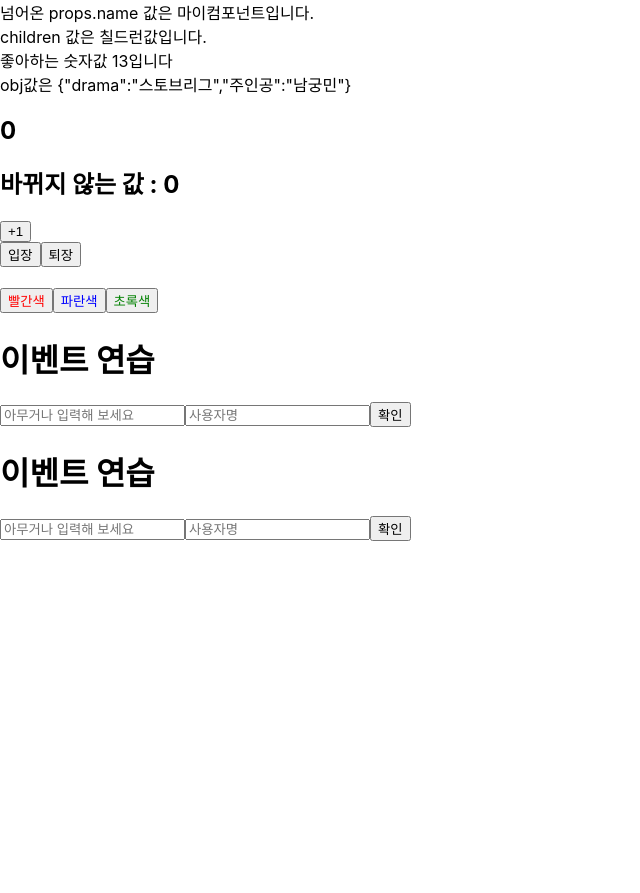
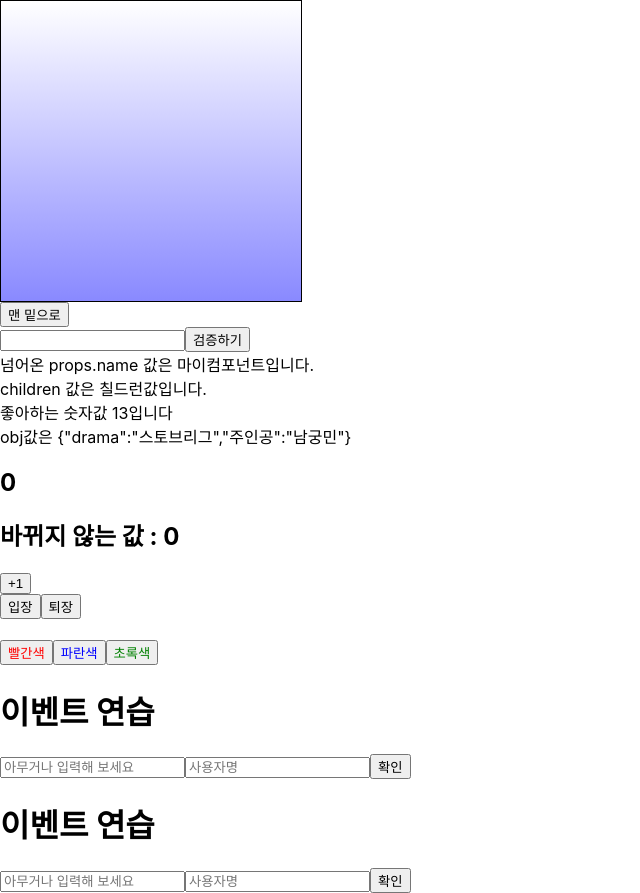
Before and after one commit to adrina-lee/reactstudy-beginnig, a React (Create React App) app: page / in a window 1280 px wide. Shown: the whole page, without its empty margins (0-640 px from the left). Before the commit the page ends 800 px from the top, so only its background shows below. Built offline with nearby package versions, Linux system fonts and the light colour scheme.

Commit message:
클래스형에서 ref 사용하기

```diff
--- a/src/App.js
+++ b/src/App.js
@@ -1,24 +1,36 @@
-import React from 'react';
+import React, {Component} from 'react';
 import './App.css';
 import MyComponent from "./MyComponent";
 import Counter from "./Counter";
 import Say from "./Say";
 import EventPractice from "./EventPractice";
 import EventPractice2 from "./EventPractice2";
+import ValidationSample from "./ValidationSample";
+import ScrollBox from "./ScrollBox";
 
-function App() {
+class App extends Component {
+  render() {
+
 
     return (
       <>
+        <div>
+          <ScrollBox ref={(ref) => this.scrollBox = ref}/>
+          <button onClick={() => this.scrollBox.scrollToBottom()}>
+            맨 밑으로
+          </button>
+        </div>
+        <ValidationSample/>
         <MyComponent name="마이컴포넌트" favoriteNum={13} obj={{drama: '스토브리그', '주인공': '남궁민',}}>
           칠드런값
         </MyComponent>
         <Counter/>
         <Say/>
-      <EventPractice />
+        <EventPractice/>
         <EventPractice2/>
       </>
     );
   }
+}
 
 export default App;
--- /dev/null
+++ b/src/ScrollBox.js
@@ -0,0 +1,40 @@
+import React, {Component} from "react";
+
+class ScrollBox extends Component {
+
+  scrollToBottom = () => {
+    const {scrollHeight, clientHeight} = this.box;
+    this.box.scrollTop = scrollHeight - clientHeight;
+  };
+
+  render() {
+    const style = {
+      border: '1px solid black',
+      height: '300px',
+      width: '300px',
+      overflow: 'auto',
+      position: 'relative',
+    };
+
+    const innerStyle = {
+      width: '100%',
+      height: '650px',
+      background: 'linear-gradient(white, blue)'
+    };
+
+
+    return (
+      <div
+        style={style}
+        ref={(ref) => {
+          this.box = ref
+        }}
+      >
+        <div style={innerStyle}/>
+
+      </div>
+    )
+  }
+}
+
+export default ScrollBox
--- /dev/null
+++ b/src/ValidationSample.css
@@ -0,0 +1,6 @@
+.success {
+    background-color: lightgreen;
+}
+.failure {
+    background-color: lightcoral;
+}
--- /dev/null
+++ b/src/ValidationSample.js
@@ -0,0 +1,41 @@
+import React, {Component} from "react";
+import './ValidationSample.css';
+
+class ValidationSample extends Component {
+  state = {
+    password: '',
+    clicked: false,
+    validated: false,
+  };
+
+  handleChange = (e) => {
+    this.setState({
+      password: e.target.value,
+    })
+  };
+  handleButtonClick = () => {
+    this.setState({
+      clicked: true,
+      validated: this.state.password === '0000',
+    });
+    this.input.focus();
+  };
+
+  render() {
+    return (
+      <div>
+        <input
+          ref={(ref) => this.input = ref}
+          type={'password'}
+          value={this.state.password}
+          onChange={this.handleChange}
+          className={this.state.clicked ? (this.state.validated ? 'success' : 'failure') : ''}
+        />
+        <button onClick={this.handleButtonClick}> 검증하기</button>
+      </div>
+    )
+  }
+
+}
+
+export default ValidationSample
```
Lines whose indentation alone changed are shown as unchanged.
